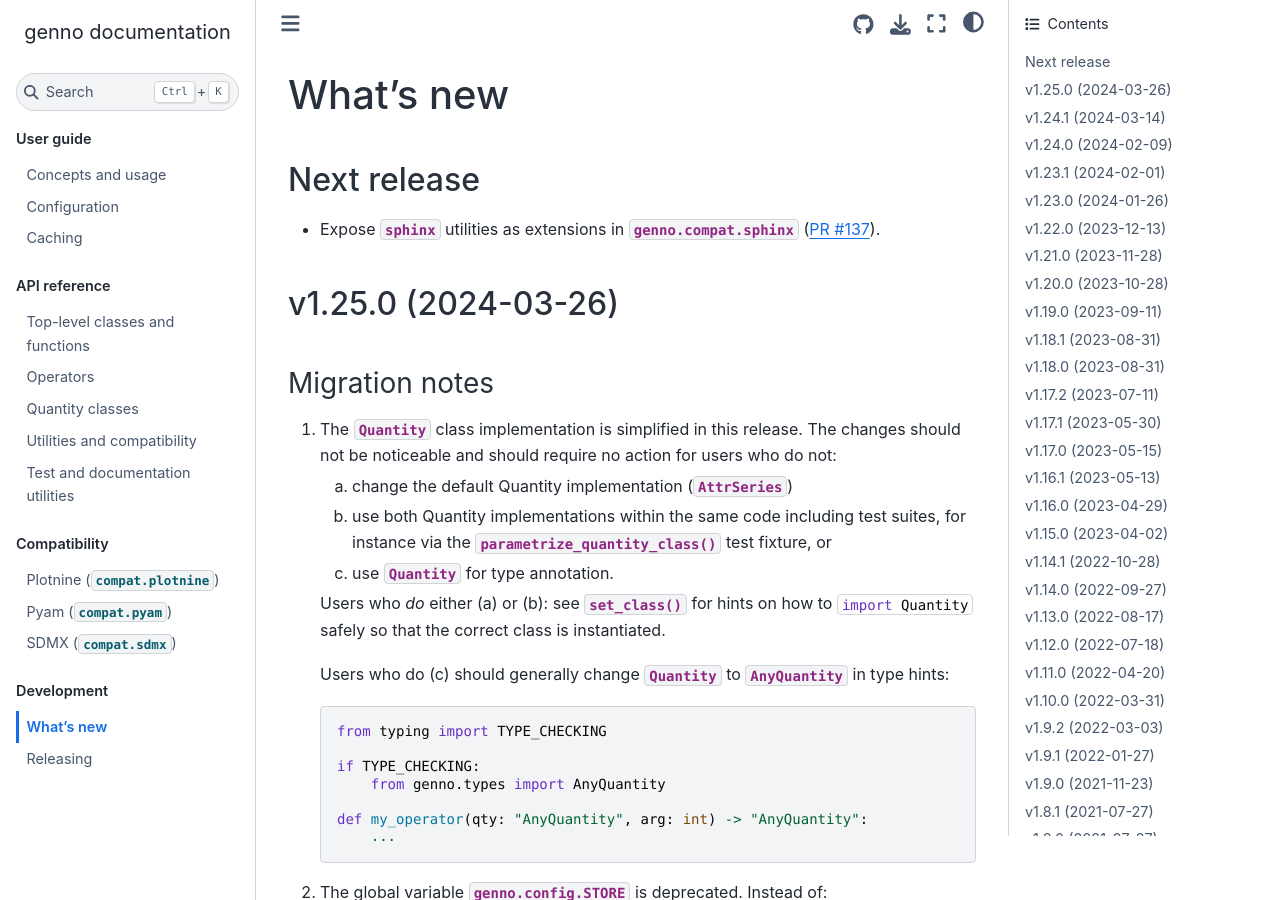
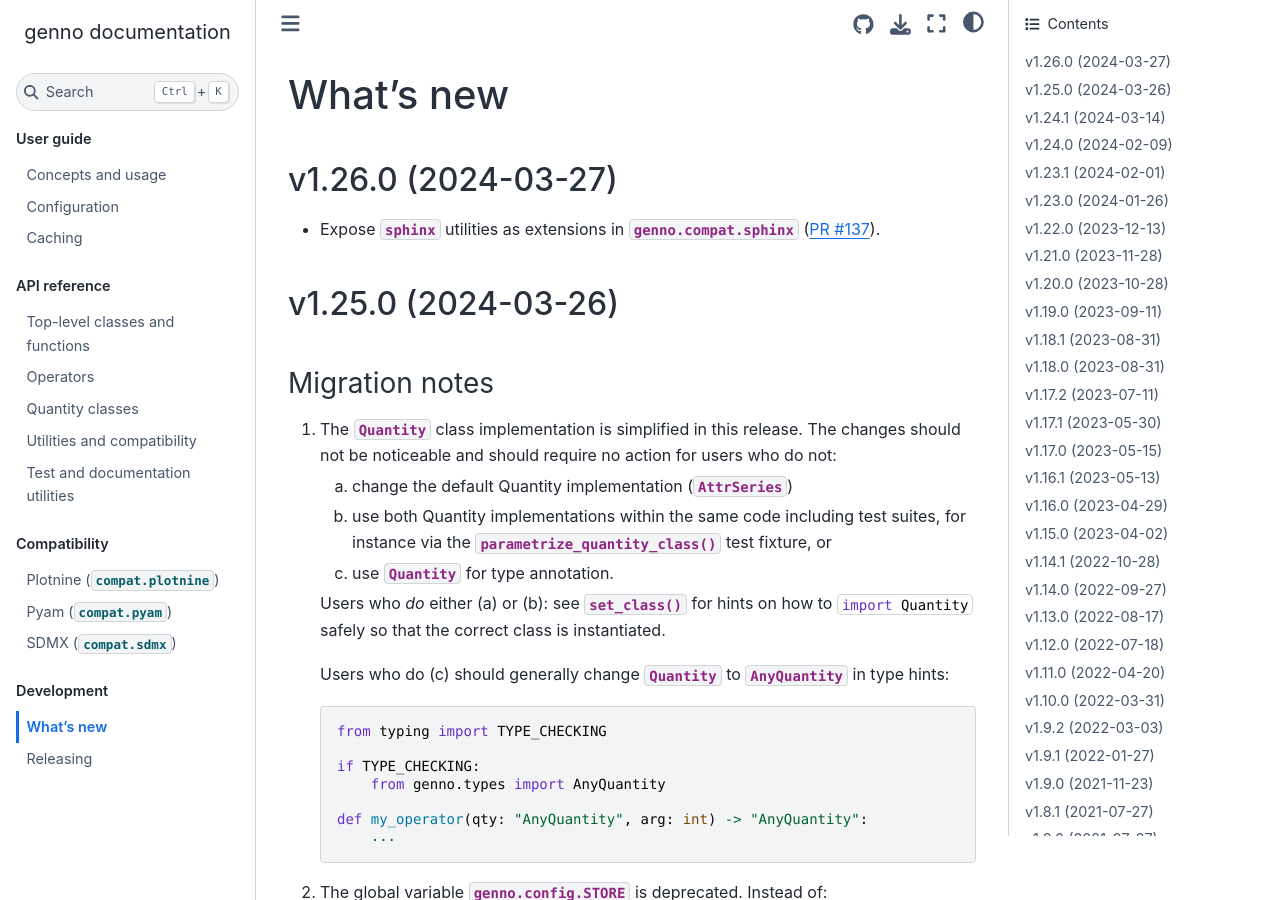
Before and after one commit to khaeru/genno, a Sphinx documentation site: the page built from doc/whatsnew.rst, in a window 1280 px wide and 900 px high. Built offline with Sphinx 7.4.7 and the Sphinx Book theme 1.1.4, drawn with Linux system fonts in a browser that asks for light colours.

Commit message:
Mark v1.26.0 in doc/whatsnew

```diff
--- a/doc/whatsnew.rst
+++ b/doc/whatsnew.rst
@@ -1,8 +1,11 @@
 What's new
 **********
 
-Next release
-============
+.. Next release
+.. ============
+
+v1.26.0 (2024-03-27)
+====================
 
 - Expose :mod:`sphinx` utilities as extensions in :mod:`genno.compat.sphinx` (:pull:`137`).
 
```
